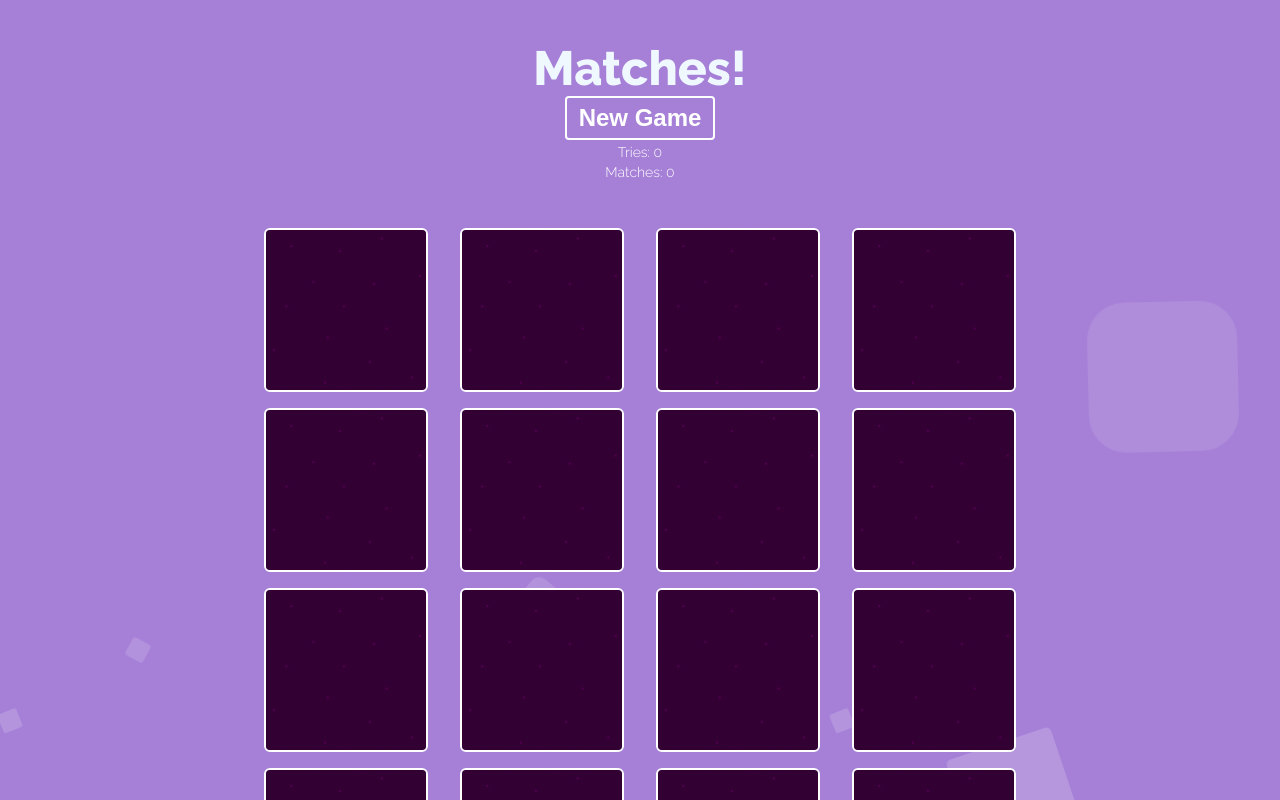
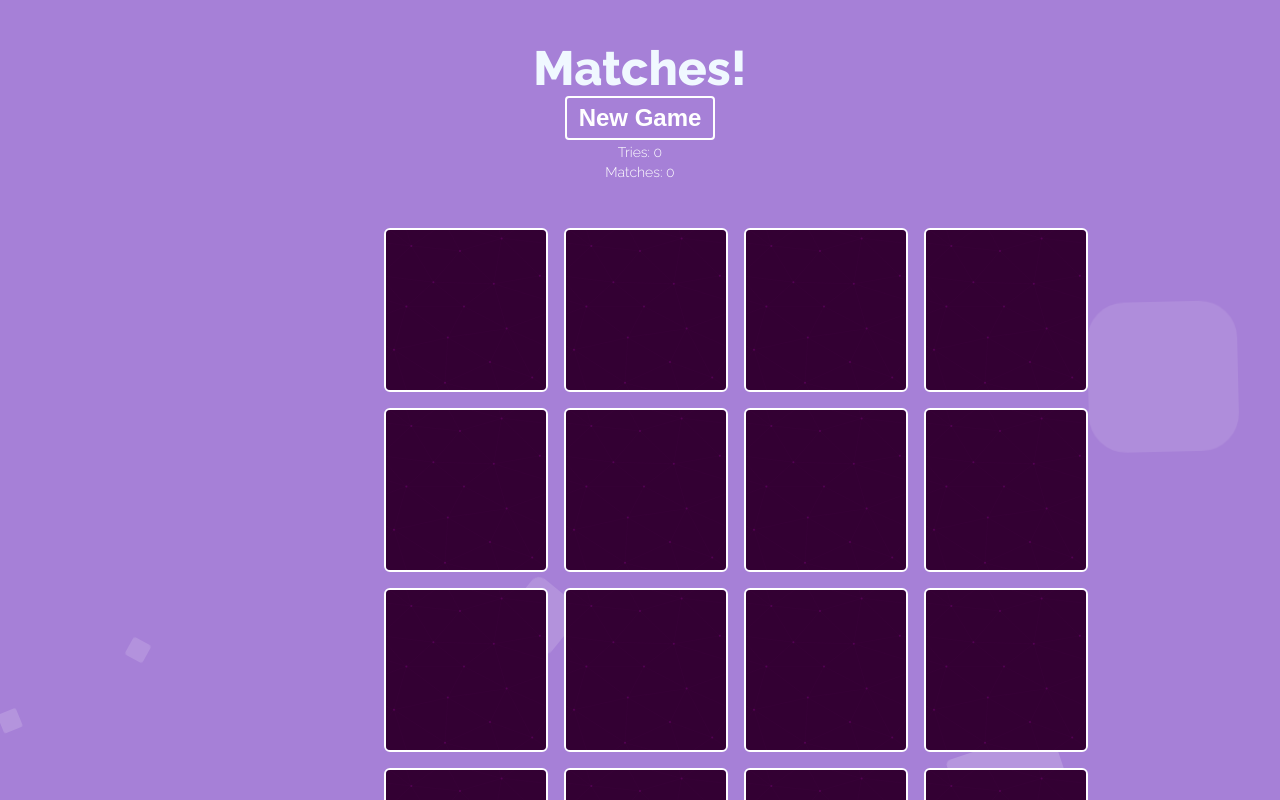
Before and after one commit to myyoss/Memory-Game---React, a React (Create React App) app: page / in a window 1280 px wide. Built offline with nearby package versions, Linux system fonts and the light colour scheme.

Commit message:
width 40%

```diff
--- a/src/App.css
+++ b/src/App.css
@@ -1,5 +1,5 @@
 .App {
-  max-width: 60%;
+  max-width: 40%;
   height: 100%;
   margin: 40px auto;
 }
```
